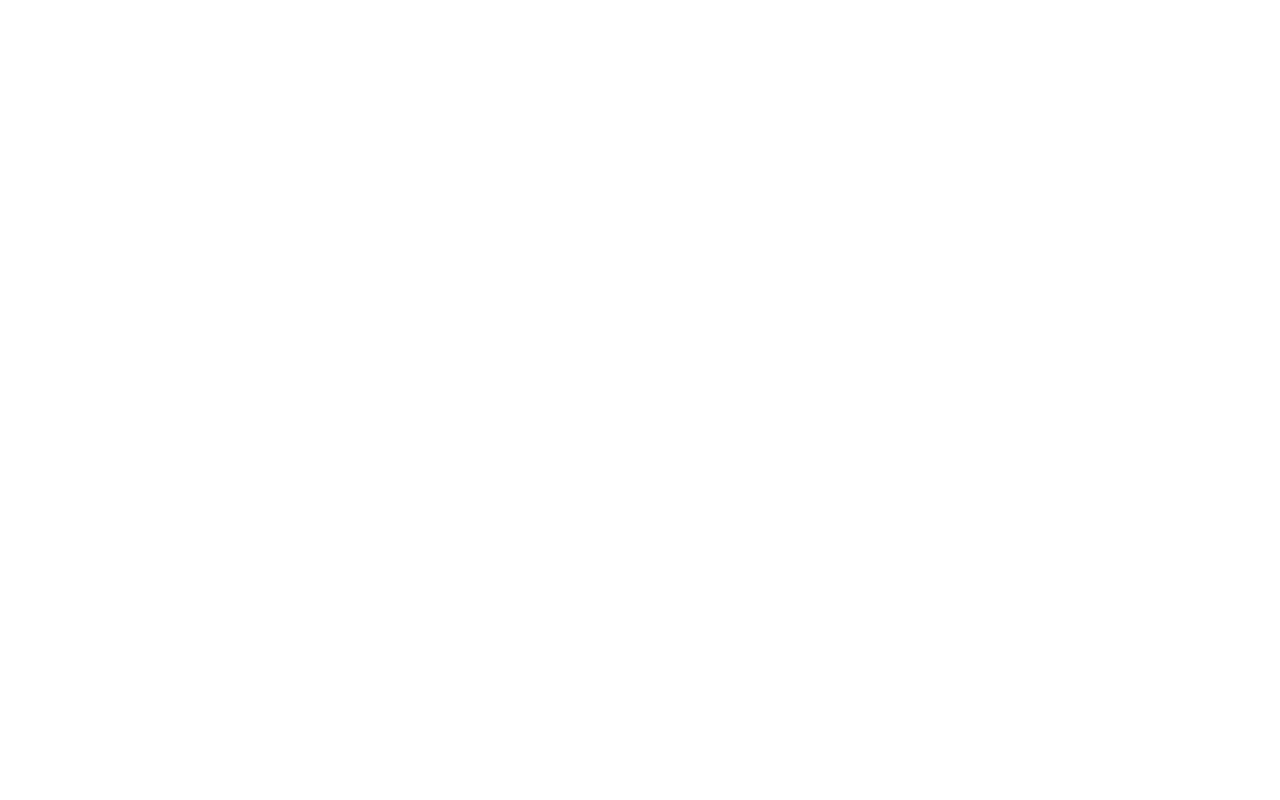
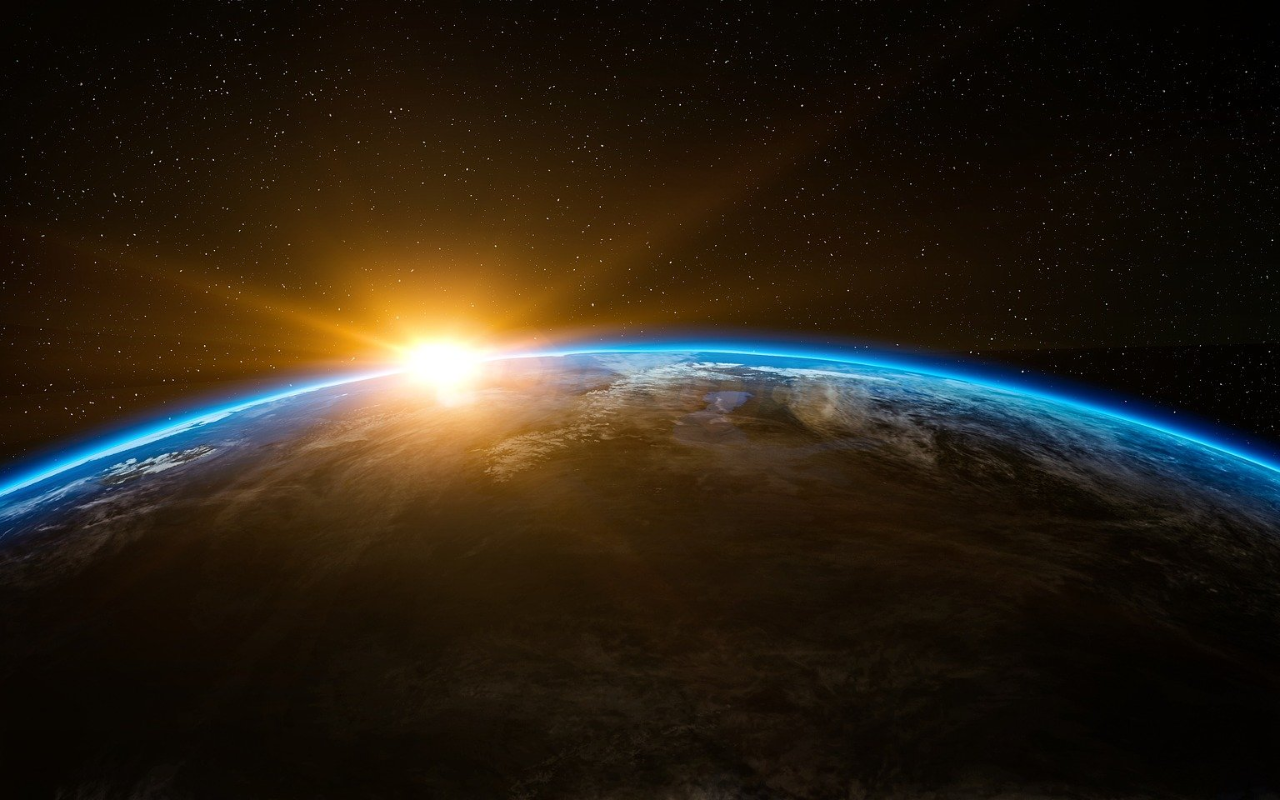
Before and after one commit to SabeerJuniad/TimeKeep, a website: page index.html in a window 1280 px wide. Drawn offline with nearby package versions, Linux system fonts and the light colour scheme.

Commit message:
minor vh-body

```diff
--- a/index.html
+++ b/index.html
@@ -15,7 +15,11 @@
   <title>TimeKeep</title>
 </head>
 
-<body>
+<body class="vh-100 overflow-hidden">
+
+
+
+
 
 
 
--- a/styles.css
+++ b/styles.css
@@ -0,0 +1,7 @@
+body {
+    background-image: url(earthbg.jpg);
+    background-position: center;
+    background-size: cover;
+    background-blend-mode: multiply;
+    background-repeat: no-repeat;
+}
```
Also changed, not shown: earthbg.jpg (added), 1 other file.
